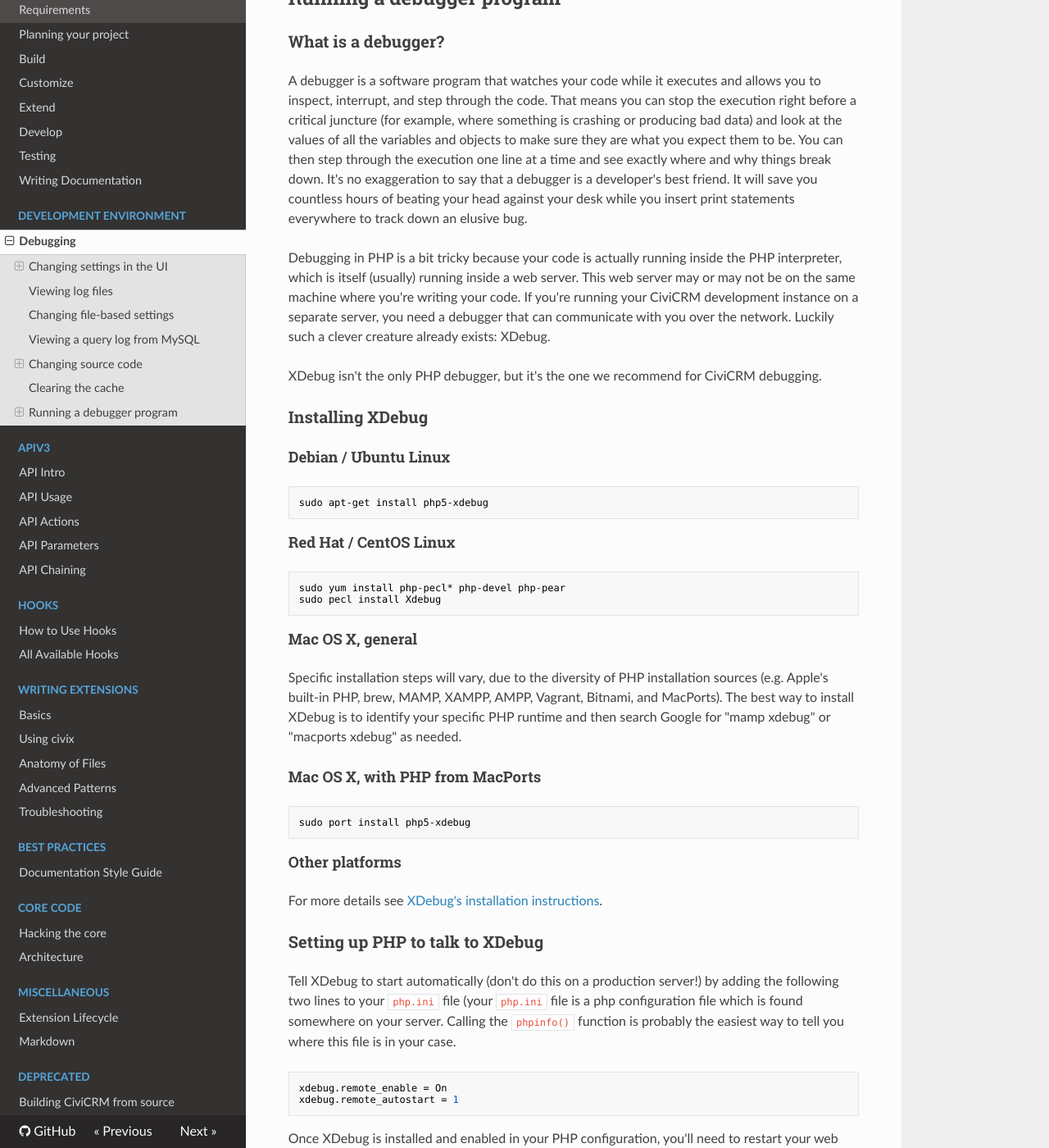
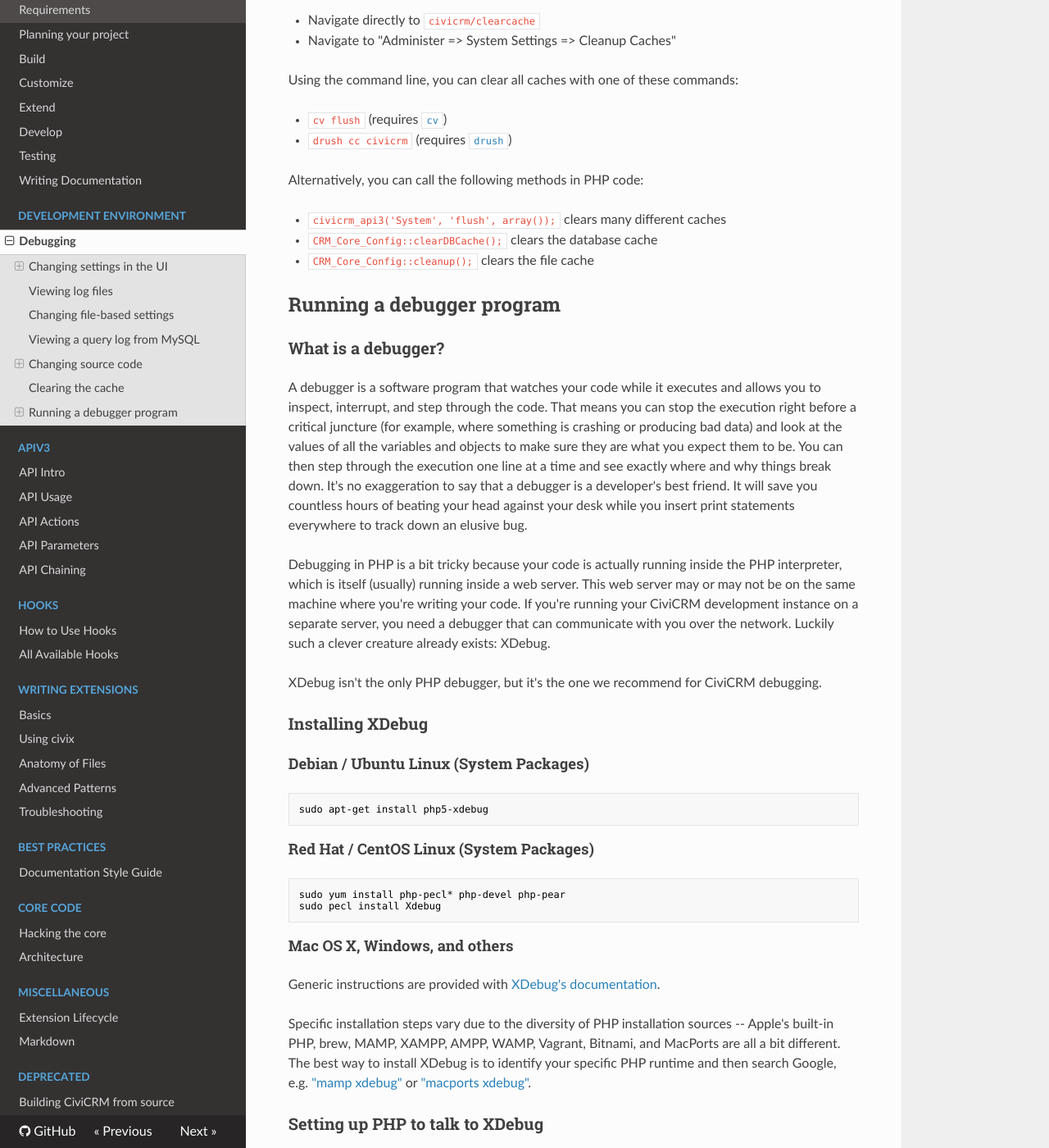
Before and after one commit to civicrm/civicrm-dev-docs, an MkDocs documentation site: the page built from docs/dev-tools/debugging.md, in a window 1280 px wide and 1400 px high, scrolled down 3604 px. Shown: the whole window at 82% size. Built offline with MkDocs 1.6.1, drawn with Linux system fonts in a browser that asks for light colours; nearby versions of some CDN libraries; old or Windows-style settings are respelled for this version of MkDocs; some of the changed text lies outside the part shown.

Commit message:
Update debugging.md
 * Cleanup syntax of `define()`s. Add another.
 * Add `angularDebug=1` / `crm-ui-debug`.
 * Add more ways to clear the cache.
 * Consolidate discussions of xdebug (for all other/undocumented/external)

````diff
--- a/docs/dev-tools/debugging.md
+++ b/docs/dev-tools/debugging.md
@@ -66,11 +67,13 @@
 
 - `define('CIVICRM_MAIL_LOG', '/dev/null');` causes all outbound emails to be discarded. No email is sent and emails are not written to disk.
 
-- `define( 'CIVICRM_DEBUG_LOG_QUERY', 1 );` outputs all SQL queries to a log file.
+- `define('CIVICRM_DEBUG_LOG_QUERY', 1);` outputs all SQL queries to a log file.
 
-- `define( 'CIVICRM_DEBUG_LOG_QUERY', 'backtrace' );` will include a backtrace of the PHP functions that led to the query.
+- `define('CIVICRM_DEBUG_LOG_QUERY', 'backtrace');` will include a backtrace of the PHP functions that led to the query.
 
 - `define('CIVICRM_DAO_DEBUG', 1);` writes out various data layer queries to your browser screen.
+
+- `define('CIVICRM_CONTAINER_CACHE', 'never');` causes Civi to rebuild the [container](http://symfony.com/doc/current/service_container.html) from the latest data on every page-load
 
 !!! tip
     When any sort of "logging stuff to a file" is enabled by one of the above settings, check the following directories for the resulting file:
@@ -125,19 +128,31 @@
 CRM_Core_Error::backtrace();
 ```
 
+### In AngularJS HTML templates
 
+```html
+<div crm-ui-debug="myData"></div>
+```
+
+Then, be sure to add the parameter `angularDebug=1` to the URL.
 
 ## Clearing the cache
 
 Clearing the cache is not a debugging technique, specifically. But sometimes it helps, and so is mentioned here for the sake of completeness.
 
-Using Drupal, you can clear all caches with the following `drush` command :
+Using a web browser, either:
 
--   `drush cc civicrm`
--   `drush civicrm-cache-clear` *(older versions only)*
+-   Navigate directly to `civicrm/clearcache`
+-   Navigate to "Administer => System Settings => Cleanup Caches"
 
-Alternatively, you can call the following two methods:
+Using the command line, you can clear all caches with one of these commands:
 
+-   `cv flush` (requires [`cv`](https://github.com/civicrm/cv))
+-   `drush cc civicrm` (requires [`drush`](https://github.com/drush-ops/drush))
+
+Alternatively, you can call the following methods in PHP code:
+
+-   `civicrm_api3('System', 'flush', array());` clears many different caches
 -   `CRM_Core_Config::clearDBCache();` clears the database cache
 -   `CRM_Core_Config::cleanup();` clears the file cache
 
@@ -173,34 +188,24 @@
 
 ### Installing XDebug
 
-#### Debian / Ubuntu Linux
+#### Debian / Ubuntu Linux (System Packages)
 
 ```bash
 sudo apt-get install php5-xdebug
 ```
 
-#### Red Hat / CentOS Linux
+#### Red Hat / CentOS Linux (System Packages)
 
 ```bash
 sudo yum install php-pecl* php-devel php-pear
 sudo pecl install Xdebug
 ```
 
-#### Mac OS X, general
+#### Mac OS X, Windows, and others
 
-Specific installation steps will vary, due to the diversity of PHP installation sources (e.g. Apple's built-in PHP, brew, MAMP, XAMPP, AMPP, Vagrant, Bitnami, and MacPorts). The best way to install XDebug is to identify your specific PHP runtime and then search Google for "mamp xdebug" or "macports xdebug" as needed.
+Generic instructions are provided with [XDebug's documentation](http://xdebug.org/docs/install).
 
-#### Mac OS X, with PHP from MacPorts
-
-```bash
-sudo port install php5-xdebug
-```
-
-#### Other platforms
-
-For more details see
-[XDebug's installation instructions](http://xdebug.org/docs/install).
-
+Specific installation steps vary due to the diversity of PHP installation sources -- Apple's built-in PHP, brew, MAMP, XAMPP, AMPP, WAMP, Vagrant, Bitnami, and MacPorts are all a bit different. The best way to install XDebug is to identify your specific PHP runtime and then search Google, e.g. ["mamp xdebug"](https://www.google.com/#q=mamp+xdebug) or ["macports xdebug"](https://www.google.com/#q=macports+xdebug).
 
 ### Setting up PHP to talk to XDebug
 
````
Also changed, not shown: other parts of docs/dev-tools/debugging.md (+1 -0 lines).
